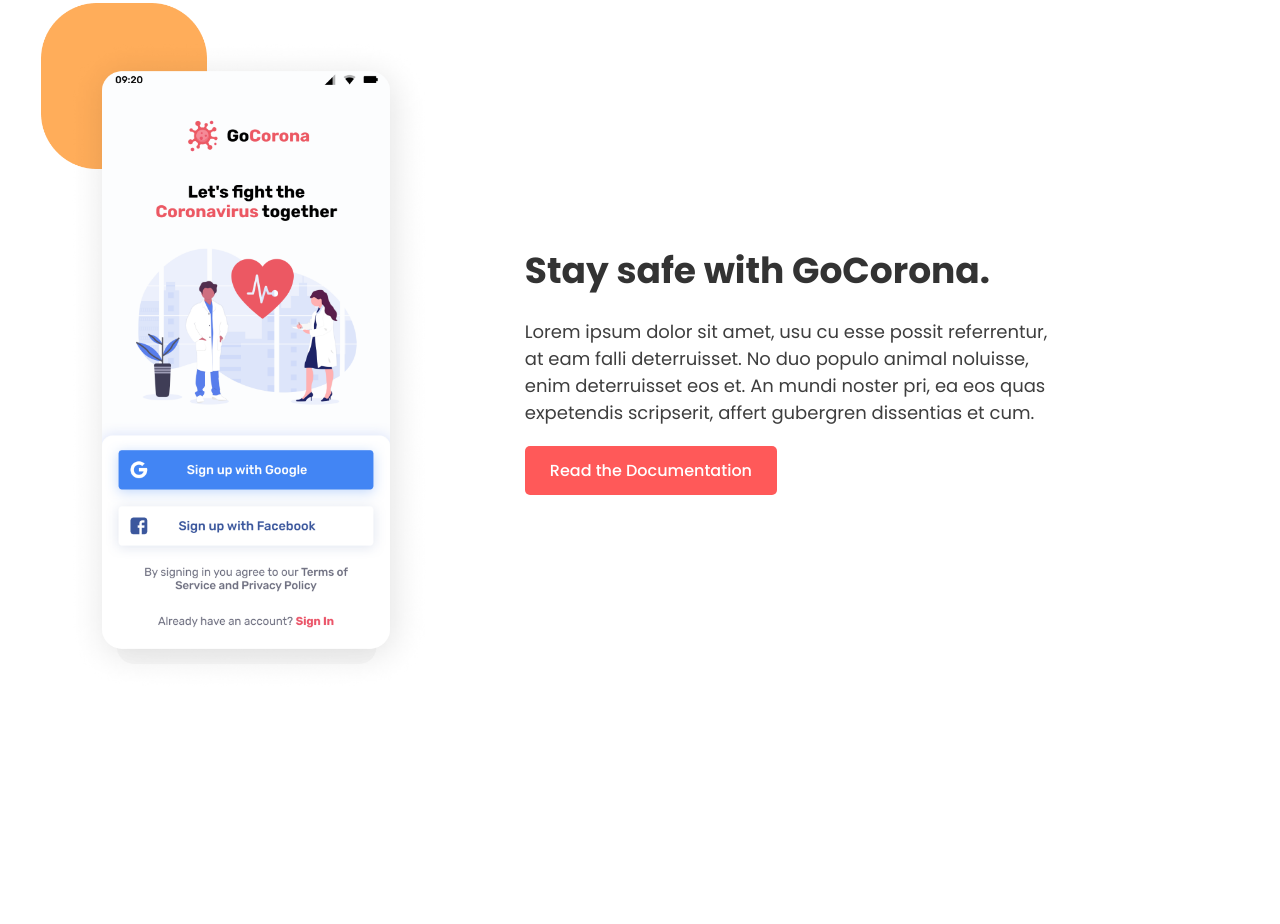
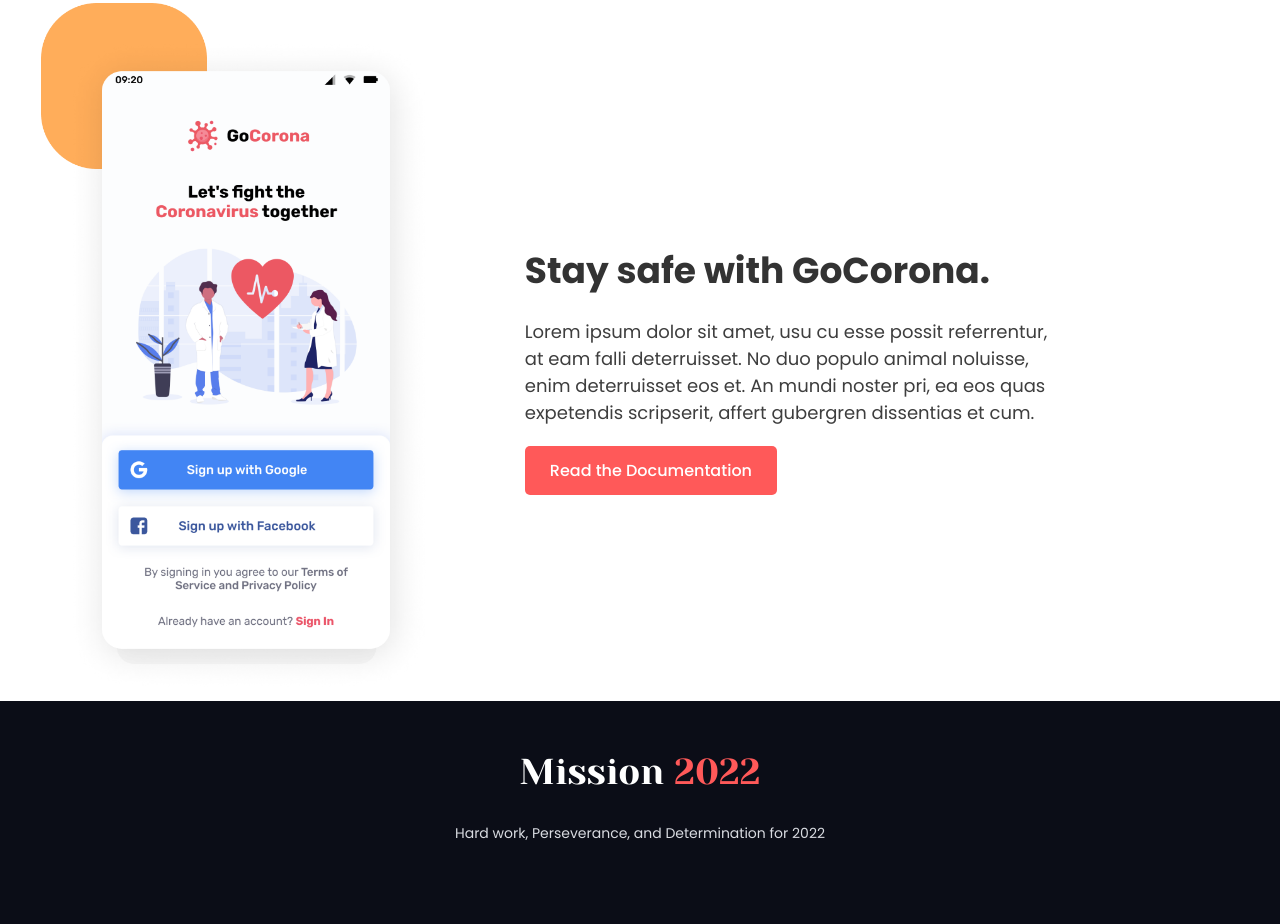
Before and after one commit to SifatSararChistee/mission-2022, a plain HTML site: page index.html in a window 1280 px wide. Shown: the part 2280-3204 px from the top of the page. Before the commit the page ends 2981 px from the top, so only its background shows below. Drawn offline with Linux system fonts and the light colour scheme.

Commit message:
added footer

```diff
--- a/index.html
+++ b/index.html
@@ -127,6 +127,12 @@
             </div>
       </section>
     </main>
-    <footer></footer>
+    <!-- *footer section -->
+    <footer class="footer">
+        <div class="footer-content display-flex">
+            <h1>Mission <span style="color: rgb(255, 89, 89);">2022</span></h1>
+            <p>Hard work, Perseverance, and Determination for 2022</p>
+        </div>
+    </footer>
   </body>
 </html>
--- a/styles/style.css
+++ b/styles/style.css
@@ -213,3 +213,33 @@ body{
     left:-5%;
     z-index: -1;
 }
+
+/* *footer section */
+
+.footer{
+    width: 100%;
+    background: rgb(11, 13, 23);;
+}
+
+.footer-content{
+    flex-direction: column;
+    justify-content: center;
+    align-items: center;
+}
+
+
+.footer-content h1{
+    color: rgb(255, 255, 255);
+    font-family: Yeseva One;
+    font-size: 36px;
+    font-weight: 400;
+    margin-bottom: 30px;
+    margin-top: 50px;
+}
+
+.footer-content p{
+    color: rgb(217, 219, 225);
+    font-size: 14px;
+    font-weight: 400;
+    margin-bottom: 80px;
+}
```
